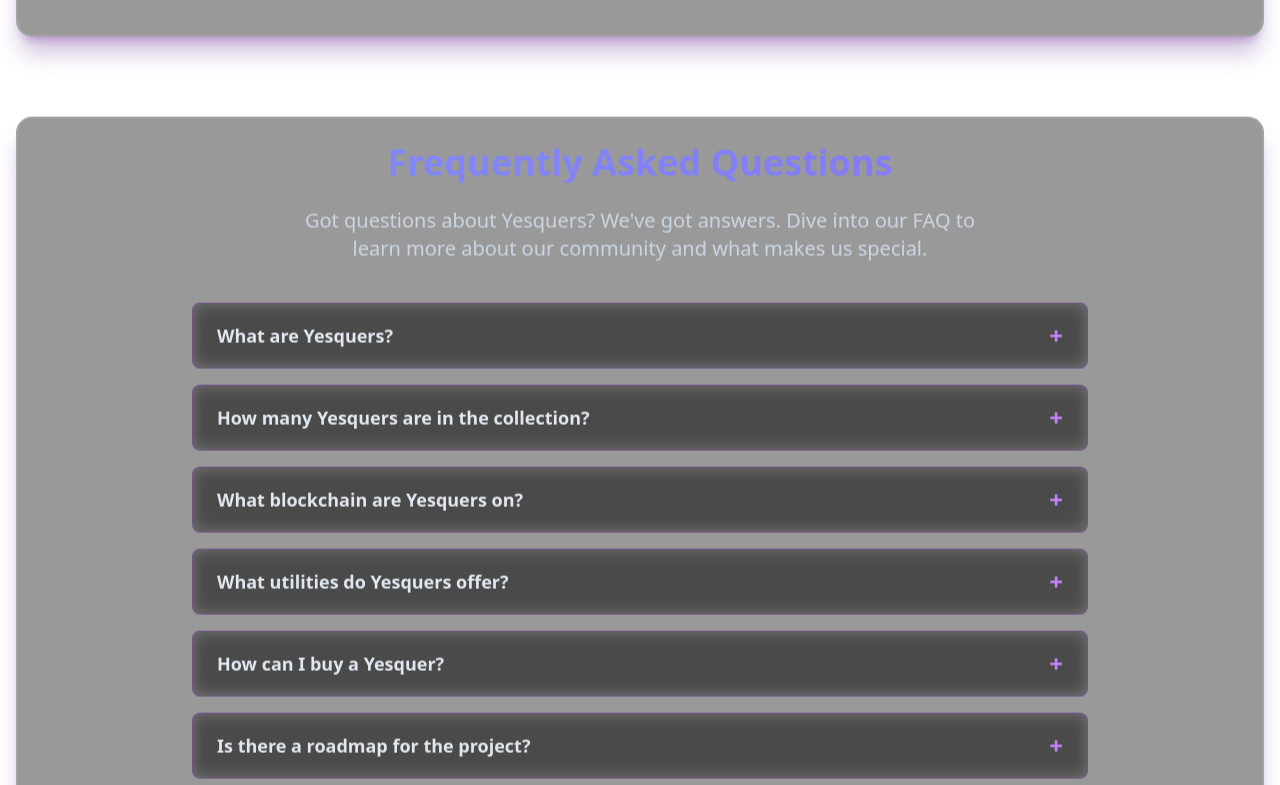
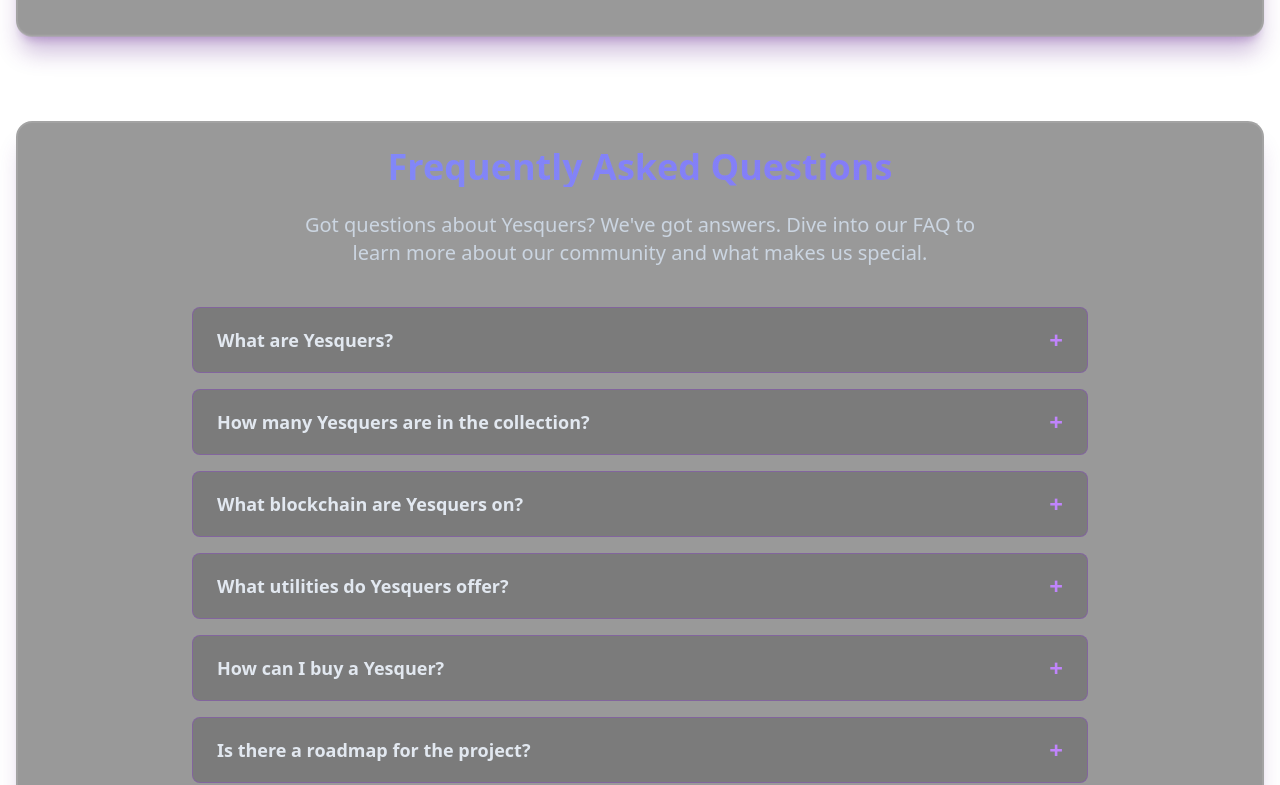
Before and after one commit to Vasquezzz247/Yesquers, a React (Create React App) app in the folder yesquers/: page / in a window 1280 px wide. Shown: the part 1721-2506 px from the top of the page. Built offline with nearby package versions, Linux system fonts and the light colour scheme.

Commit message:
faq optimized

```diff
--- a/yesquers/src/components/FaqSection/FaqSection.tsx
+++ b/yesquers/src/components/FaqSection/FaqSection.tsx
@@ -1,16 +1,9 @@
 import { Card, CardContent } from "../ui/YesquerShades";
 import useInView from "../../hooks/useInView";
-import { useState } from "react";
+import React, { useCallback, useMemo, useState } from "react";
 
-const FAQSection = () => {
-    const { ref, isVisible } = useInView(0.3);
-    const [openIndex, setOpenIndex] = useState<number | null>(null);
-
-    const toggleFAQ = (index: number) => {
-        setOpenIndex(openIndex === index ? null : index);
-    };
-
-    const faqData = [
+/** Move data outside render to avoid recreating arrays/strings on every render */
+const FAQ_ITEMS = [
     {
         question: "What are Yesquers?",
         answer:
@@ -18,13 +11,11 @@ const FAQSection = () => {
     },
     {
         question: "How many Yesquers are in the collection?",
-            answer:
-                "Only 2,500 unique Yesquers, each one with different skins, traits and rarities.",
+        answer: "Only 2,500 unique Yesquers, each one with different skins, traits and rarities.",
     },
     {
         question: "What blockchain are Yesquers on?",
-            answer:
-                "The Yesquers are rolling on Base, the new L2 blockchain from Coinbase.",
+        answer: "The Yesquers are rolling on Base, the new L2 blockchain from Coinbase.",
     },
     {
         question: "What utilities do Yesquers offer?",
@@ -46,76 +37,106 @@ Being part of the Yesquer familia — a community that’s all about weed cultur
         answer:
             "We keep it simple. First, the 2,500 Yesquers. After that, we’ll keep creating new projects and experiences for holders. No fake hype, just vibes and whatever comes naturally.",
     },
-    ];
+] as const;
+
+type FaqItem = (typeof FAQ_ITEMS)[number];
+
+const FAQRow = React.memo(function FAQRow({
+    item,
+    open,
+    onToggle,
+    index,
+}: {
+    item: FaqItem;
+    open: boolean;
+    onToggle: (i: number) => void;
+    index: number;
+}) {
+    const contentId = useMemo(() => `faq-content-${index}`, [index]);
 
     return (
-        <section className="mb-20 px-4 w-full flex justify-center">
-            {/* Aplica el ref del hook al contenedor que quieres animar */}
         <div
-                ref={ref}
             className={[
-                    "w-full max-w-[100rem] transform transition-all duration-700 will-change-transform",
-                    isVisible ? "opacity-100 translate-y-0" : "opacity-0 translate-y-6",
-                ].join(" ")}
-            >
-                <Card className="w-full bg-black/40 backdrop-blur-lg border-2 border-purple-600/40 shadow-2xl shadow-purple-900/30 animate-float-slow">
-                    <CardContent className="p-12 w-full text-center text-slate-200">
-                        {/* FAQ Title */}
-                        <h2 className="text-4xl font-bold psych-text mb-6">
-                            Frequently Asked Questions
-                        </h2>
-
-                        {/* Description */}
-                        <p className="text-xl text-slate-300 mb-10 max-w-2xl mx-auto">
-                            Got questions about Yesquers? We've got answers. Dive into our FAQ
-                            to learn more about our community and what makes us special.
-                        </p>
-
-                        {/* FAQ Items */}
-                        <div className="max-w-4xl mx-auto space-y-4">
-                            {faqData.map((faq, index) => (
-                                <div
-                                    key={index}
-                                    // Stagger opcional: entra cada card con 80ms extra
-                                    style={{
-                                        transitionDelay: isVisible ? `${index * 80}ms` : "0ms",
-                                    }}
-                                    className={[
-                                        "bg-black/20 backdrop-blur border border-purple-600/30 rounded-lg overflow-hidden",
-                                        "transition-all duration-500 hover:border-purple-500/50 transform",
-                                        isVisible
-                                            ? "opacity-100 translate-y-0"
-                                            : "opacity-0 translate-y-4",
+                // Lighter styles: remove per-item backdrop-blur & heavy transforms
+                "bg-black/20 border border-purple-600/30 rounded-lg overflow-hidden",
+                "transition-colors duration-200 hover:border-purple-500/50",
             ].join(" ")}
         >
             <button
-                                        onClick={() => toggleFAQ(index)}
-                                        className="w-full px-6 py-4 text-left flex justify-between items-center hover:bg-purple-900/20 transition-colors duration-200"
+                onClick={() => onToggle(index)}
+                className="w-full px-6 py-4 text-left flex justify-between items-center hover:bg-purple-900/10 transition-colors duration-200"
+                aria-expanded={open}
+                aria-controls={contentId}
             >
                 <span className="text-lg font-semibold text-slate-200 pr-4">
-                                            {faq.question}
+                    {item.question}
                 </span>
                 <span
-                                            className={`text-purple-400 text-2xl font-bold transition-transform duration-200 ${openIndex === index ? "rotate-45" : ""
-                                                }`}
+                    className={[
+                        "text-purple-400 text-2xl font-bold transition-transform duration-200",
+                        open ? "rotate-45" : "",
+                    ].join(" ")}
                 >
                     +
                 </span>
             </button>
 
             <div
-                                        className={`overflow-hidden transition-all duration-300 ease-in-out ${openIndex === index
-                                                ? "max-h-96 opacity-100"
-                                                : "max-h-0 opacity-0"
-                                            }`}
+                id={contentId}
+                className={[
+                    "overflow-hidden transition-[max-height,opacity] duration-300 ease-in-out",
+                    open ? "max-h-96 opacity-100" : "max-h-0 opacity-0",
+                ].join(" ")}
             >
                 <div className="px-6 pb-4 border-t border-purple-600/20">
                     <p className="text-slate-300 leading-relaxed pt-4 whitespace-pre-line">
-                                                {faq.answer}
+                        {item.answer}
                     </p>
                 </div>
             </div>
         </div>
+    );
+});
+
+const FAQSection = () => {
+    // Use once-like behavior to avoid re-animating on every scroll (less work)
+    const { ref, isVisible } = useInView(0.3);
+    const [openIndex, setOpenIndex] = useState<number | null>(null);
+
+    const toggleFAQ = useCallback((index: number) => {
+        setOpenIndex((prev) => (prev === index ? null : index));
+    }, []);
+
+    return (
+        <section className="mb-20 px-4 w-full flex justify-center">
+            <div
+                ref={ref}
+                className={[
+                    "w-full max-w-[100rem] transform transition-opacity duration-600",
+                    isVisible ? "opacity-100" : "opacity-0",
+                ].join(" ")}
+            >
+                {/* Lighter outer styles: keep palette, reduce shadow cost slightly */}
+                <Card className="w-full bg-black/40 backdrop-blur-lg border-2 border-purple-600/40 shadow-xl shadow-purple-900/20">
+                    <CardContent className="p-12 w-full text-center text-slate-200">
+                        <h2 className="text-4xl font-bold psych-text mb-6">
+                            Frequently Asked Questions
+                        </h2>
+
+                        <p className="text-xl text-slate-300 mb-10 max-w-2xl mx-auto">
+                            Got questions about Yesquers? We've got answers. Dive into our FAQ
+                            to learn more about our community and what makes us special.
+                        </p>
+
+                        <div className="max-w-4xl mx-auto space-y-4">
+                            {FAQ_ITEMS.map((item, i) => (
+                                <FAQRow
+                                    key={i}
+                                    item={item}
+                                    index={i}
+                                    open={openIndex === i}
+                                    onToggle={toggleFAQ}
+                                />
                             ))}
                         </div>
                     </CardContent>
```
Lines whose indentation alone changed are shown as unchanged.
